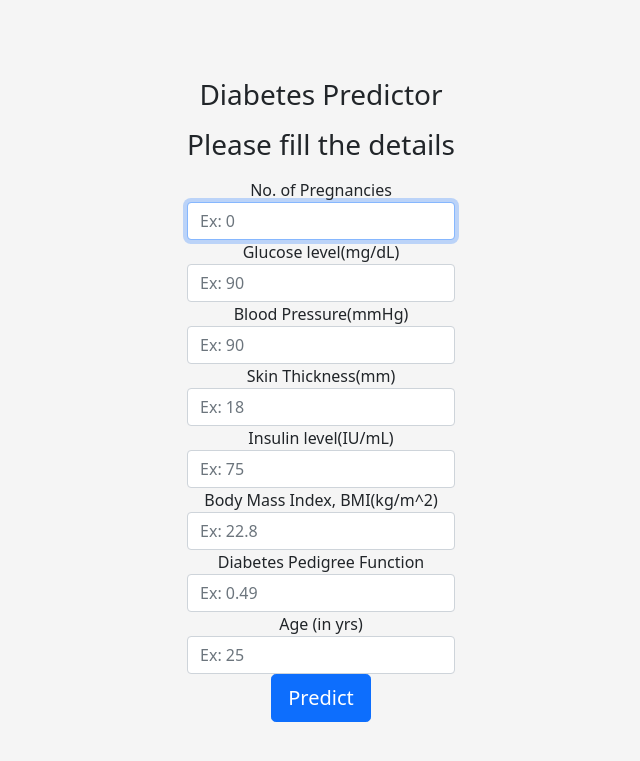
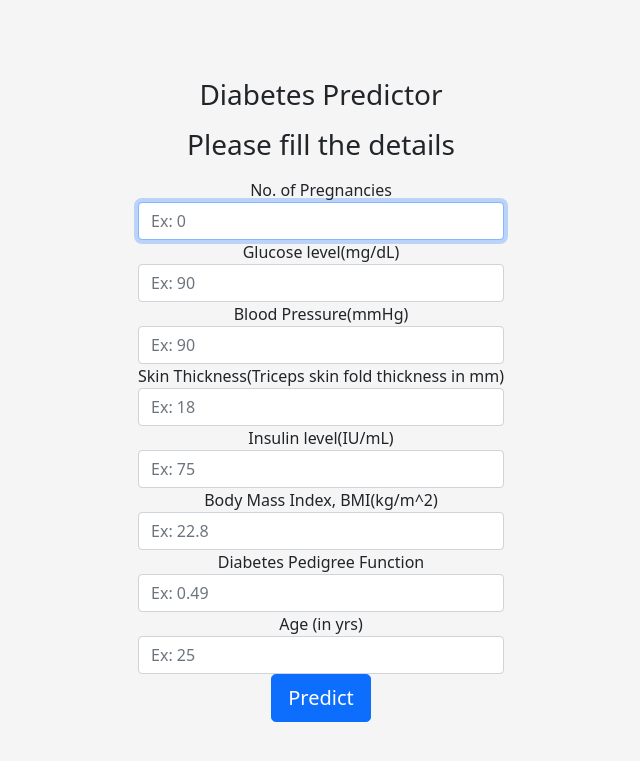
Before and after one commit to 17Rajat/Diabetes_Predictor_app, a Flask app: page / in a window 1280 px wide. Shown: the top 761 px of the page, without its empty margins (319-959 px from the left). Run offline with Flask 2, Linux system fonts and the light colour scheme; parts of the project's set-up code (start-up, migrations or seed data) failed here and were passed over; some libraries are stand-ins or nearby versions.

Commit message:
Update index.html

```diff
--- a/templates/index.html
+++ b/templates/index.html
@@ -24,7 +24,7 @@
       <input type="text" id="Glucose" name= "Glucose" class="form-control" placeholder="Ex: 90" required>
       <label for="BloodPressure" class="sr-only">Blood Pressure(mmHg) </label>
       <input type="text" id="BloodPressure" name= "BloodPressure" class="form-control" placeholder="Ex: 90" required      <input type="text" id="inputGlucose" class="form-control" placeholder="Ex: 90" required>
-      <label for="SkinThickness" class="sr-only">Skin Thickness(mm) </label>
+      <label for="SkinThickness" class="sr-only">Skin Thickness(Triceps skin fold thickness in mm) </label>
       <input type="text" id="SkinThickness" name= "SkinThickness" class="form-control" placeholder="Ex: 18" required>
       <label for="Insulin" class="sr-only">Insulin level(IU/mL) </label>
       <input type="text" id="Insulin" name= "Insulin" class="form-control" placeholder="Ex: 75" required>
```
